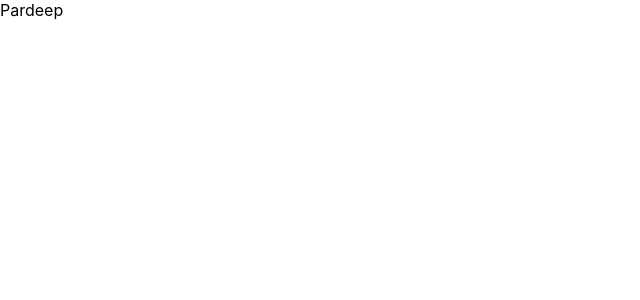
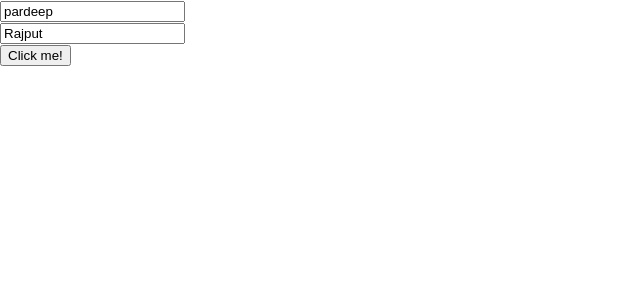
Before and after one commit to pardeep889/anirudh-training, a React (Create React App) app: page / in a window 1280 px wide. Shown: the top 300 px of the page, without its empty margins (0-640 px from the left). Built offline with nearby package versions, Linux system fonts and the light colour scheme.

Commit message:
form with state

```diff
--- a/src/components/validationProps/practice.js
+++ b/src/components/validationProps/practice.js
@@ -1,34 +1,116 @@
-import React, { Component } from 'react';
-
-
+import React, { Component } from "react";
 
 class Practice extends Component {
+  constructor(props) {
+    super(props);
+    this.state = {
+      name: "pardeep",
+      lastname: "Rajput",
+      err: false,
+    };
+    this.onsubmitForm = this.onsubmitForm.bind(this);
+  }
 
+  handleInputNameChange(e) {
+    this.setState({
+      name: e.target.value,
+    });
+  }
 
+  handleLastNameChange(e) {
+    this.setState({
+      lastname: e.target.value,
+    });
+  }
+  onsubmitForm(e) {
+    e.preventDefault();
+    console.log(this.state);
+  }
+  formSubmitButton() {
+    if (this.state.name.length < 5) {
+      this.setState({ err: true });
+    }
+  }
 
+  //   renderFormInputs = (formValues) =>
+  //     formValues.map((item, i) => (
+  //       <span key={i}>
+  //         <input
+  //           type={item.type}
+  //           name={item.name}
+  //           defaultValue={item.value}
+  //         />
+  //         <br />
+  //       </span>
+  //     ));
 
   render() {
-        console.log(this.props)
+    // const formValues = [
+    //     { type: "text", name: "name", value: "Pardeep" },
+    //     { type: "text", name: "lastname", value: "Rajput" },
+    //     { type: "text", name: "age", value: "28" }
+    // ];
+
+    // if (condition) {
+
+    // }
+
+    // if (condition) {
+
+    // } else {
+
+    // }
+    // {true && a}
+    // {true ? a: b}
+    const myErrorStyle = {
+      padding: "5px",
+      color: "red",
+    };
+
     return (
       <div>
-                {this.props.name}
+        <form onSubmit={(e) => e.preventDefault()}>
+          {/* {this.renderFormInputs(formValues)} */}
+          <input
+            type="text"
+            onChange={(e) => this.setState({ name: e.target.value })}
+            value={this.state.name}
+          />
+          <br />
+          {this.state.err && (
+            <span style={myErrorStyle}>
+              There will be error inside above input
+            </span>
+          )}
+          <input
+            type="text"
+            onChange={(e) => this.setState({ lastname: e.target.value })}
+            value={this.state.lastname}
+          />
+          <br />
+          {/* <input type="submit" name="submit" /> */}
+          <button onClick={this.formSubmitButton.bind(this)}>Click me!</button>
+        </form>
       </div>
     );
   }
 }
 
 Practice.defaultProps = {
-    myarray: ["a","b","c"],
+  myarray: ["a", "b", "c"],
   loading: false,
-    callme: function(e){return e},
+  callme: function (e) {
+    return e;
+  },
   age: 28,
   name: "Pardeep",
-
   cars: {
     xuv: "2013",
-        celria: "2017"
-    }
-}
-
+    celria: "2017",
+  },
+};
 
 export default Practice;
+
+// default props
+// pure component
```
Lines whose indentation alone changed are shown as unchanged.
